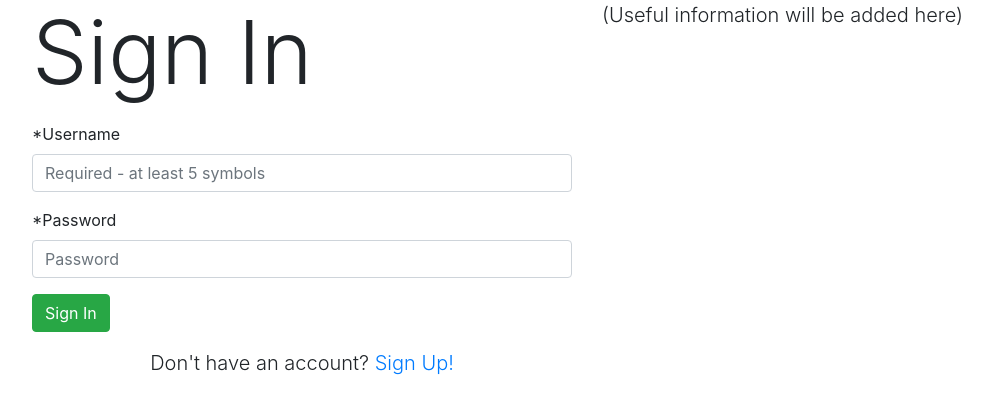
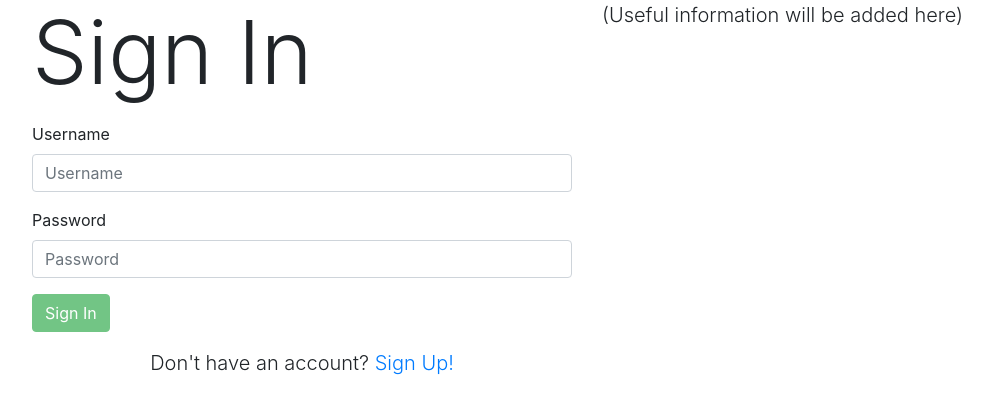
Before and after one commit to Guncharted/LPChat, an Angular app in the folder Client/lp-chat/: page / in a window 1280 px wide. Shown: the top 414 px of the page, without its empty margins (53-1045 px from the left). Built offline with nearby package versions, Linux system fonts and the light colour scheme.

Commit message:
login logic initial

```diff
--- a/Client/lp-chat/package.json
+++ b/Client/lp-chat/package.json
@@ -19,6 +19,7 @@
     "@angular/platform-browser": "~7.2.0",
     "@angular/platform-browser-dynamic": "~7.2.0",
     "@angular/router": "~7.2.0",
+    "@auth0/angular-jwt": "^3.0.0",
     "bootstrap": "^4.3.1",
     "core-js": "^2.5.4",
     "ngx-bootstrap": "^5.1.1",
--- /dev/null
+++ b/Client/lp-chat/src/app/_models/user-for-login.ts
@@ -0,0 +1,4 @@
+export interface UserForLogin {
+    username: string;
+    password: string;
+}
--- a/Client/lp-chat/src/app/_services/auth.service.ts
+++ b/Client/lp-chat/src/app/_services/auth.service.ts
@@ -2,6 +2,8 @@ import { Injectable } from '@angular/core';
 import { UserForRegister } from '../_models/user-for-register';
 import { HttpClient } from '@angular/common/http';
 import { environment } from 'src/environments/environment';
+import { UserForLogin } from '../_models/user-for-login';
+import { map } from 'rxjs/operators';
 
 @Injectable({
   providedIn: 'root'
@@ -14,4 +16,15 @@ export class AuthService {
   register(user: UserForRegister) {
     return this.http.post(this.baseUrl + '/auth/register', user);
   }
+
+  login(user: UserForLogin) {
+    return this.http.post(this.baseUrl + '/auth/login', user)
+      .pipe(
+        map((response: any) => {
+          const user = response;
+          if (user) {
+            localStorage.setItem('token', user.payload);
+          }
+        }));
+  }
 }
--- a/Client/lp-chat/src/app/auth/login/login.component.html
+++ b/Client/lp-chat/src/app/auth/login/login.component.html
@@ -6,13 +6,13 @@
       </p>
       <form [formGroup]="loginForm" (ngSubmit)="onSubmit()">
         <div class="form-group">
-          <label for="username">*Username</label>
-          <input type="text" class="form-control" id="username" placeholder="Required - at least 5 symbols"
+          <label for="username">Username</label>
+          <input type="text" class="form-control" id="username" placeholder="Username"
             formControlName="username">
         </div>
 
         <div class="form-group">
-          <label for="password">*Password</label>
+          <label for="password">Password</label>
           <input type="password" class="form-control" id="password" placeholder="Password" formControlName="password">
         </div>
 
--- a/Client/lp-chat/src/app/auth/login/login.component.ts
+++ b/Client/lp-chat/src/app/auth/login/login.component.ts
@@ -1,5 +1,7 @@
 import { Component, OnInit } from '@angular/core';
-import { FormGroup, FormControl } from '@angular/forms';
+import { FormGroup, FormControl, Validators } from '@angular/forms';
+import { AuthService } from 'src/app/_services/auth.service';
+import { ToastrService } from 'ngx-toastr';
 
 @Component({
   selector: 'app-login',
@@ -8,18 +10,21 @@ import { FormGroup, FormControl } from '@angular/forms';
 })
 export class LoginComponent implements OnInit {
   loginForm = new FormGroup({
-    username: new FormControl(''),
-    password: new FormControl('')
+    username: new FormControl('', Validators.required),
+    password: new FormControl('', Validators.required)
   });
 
-  constructor() { }
+  constructor(private auth: AuthService, private toastr: ToastrService) { }
 
   ngOnInit() {
   }
 
   onSubmit() {
     if (this.loginForm.valid) {
-
+      this.auth.login(this.loginForm.value).subscribe(
+        next => this.toastr.success('Logged in'),
+        error => this.toastr.error('Login attempt failed')
+      );
     }
   }
 
```
Also changed, not shown: 2 other files (tests, documents, lock files or other folders).
